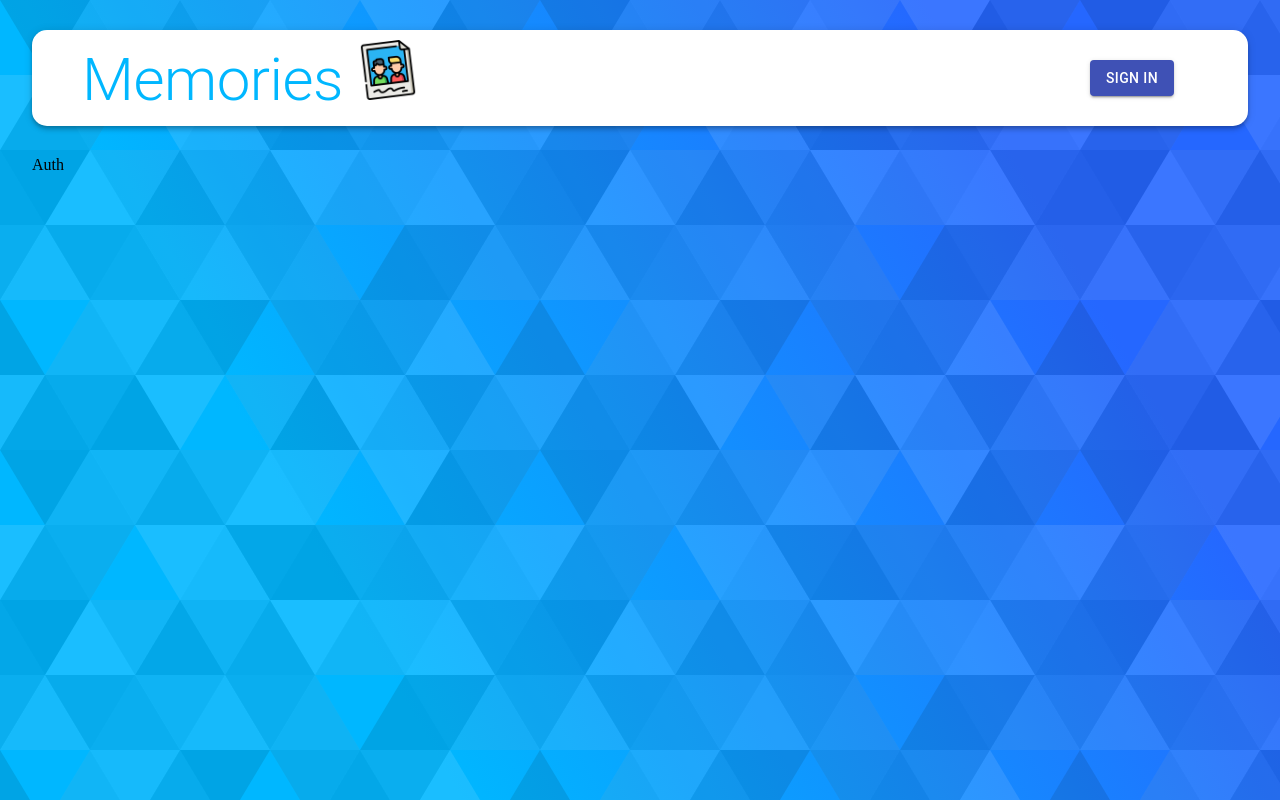
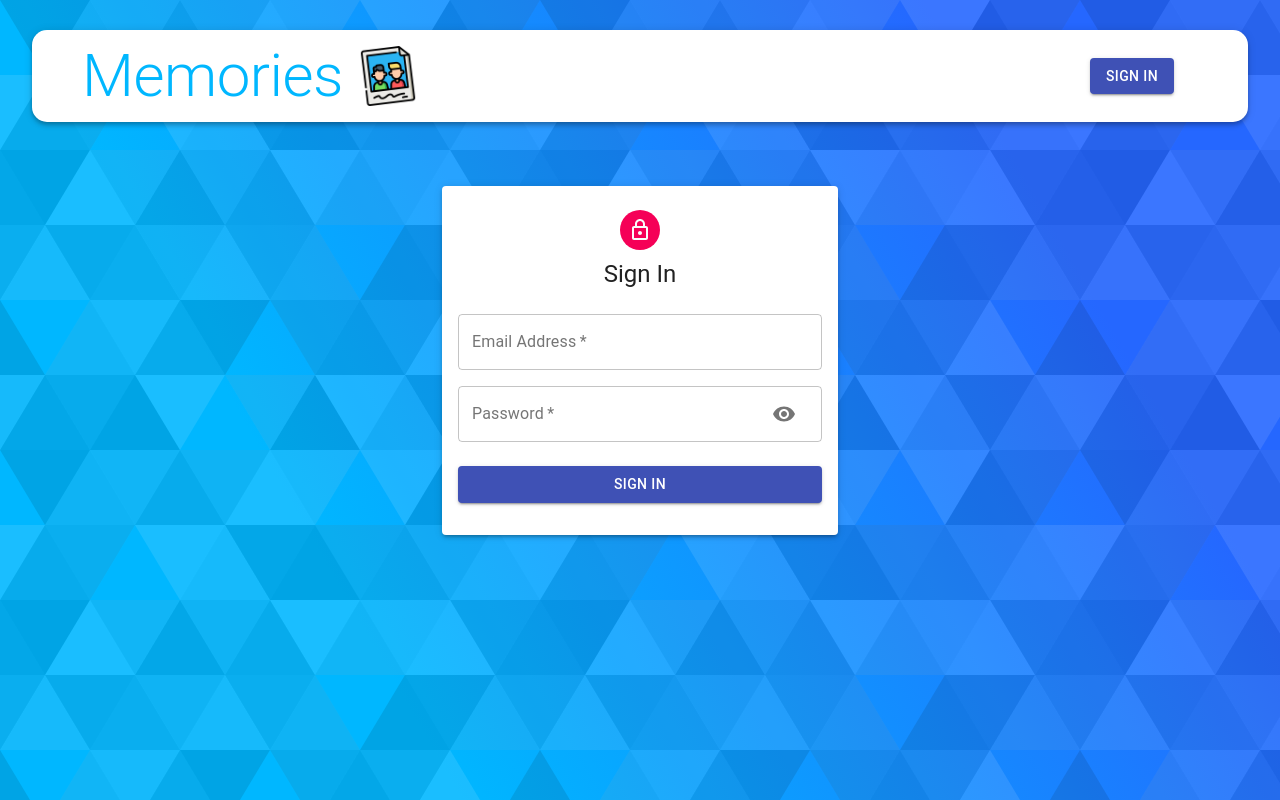
Before and after one commit to brickly26/Memories, a React (Create React App) app in the folder client/: page /auth in a window 1280 px wide. Built offline with nearby package versions, Linux system fonts and the light colour scheme.

Commit message:
added auth page with basic struture and styling

```diff
--- a/client/src/App.js
+++ b/client/src/App.js
@@ -7,8 +7,6 @@ import Home from './components/Home/Home';
 import Auth from './components/Auth/Auth';
 
 const App = () => {
-
-
   return (
     <BrowserRouter>
       <Container maxWidth="lg">
--- a/client/src/components/Auth/Auth.js
+++ b/client/src/components/Auth/Auth.js
@@ -1,9 +1,52 @@
-import React from 'react'
+import React, { useState } from 'react'
+import { Avatar, Button, Paper, Grid, Typography, Container } from '@material-ui/core'
+import LockOutlineIcon from '@material-ui/icons/LockOutlined'
+
+import Input from './Input'
+
+import useStyles from './styles'
 
 const Auth = () => {
-    const state = null;
+  const classes = useStyles();
+  const [showPassword, setShowPassword] = useState(false);
+
+  const isSignup = false;
+
+  const handleShowPassword = () => setShowPassword((prevShowPassword) => !prevShowPassword)
+
+  const handleSubmit = () => {
+
+  }
+
+  const handleChange = () => {
+
+  }
+
   return (
-    <div>Auth</div>
+    <Container component="main" maxWidth="xs">
+      <Paper className={classes.paper} elevation={3}>
+        <Avatar className={classes.avatar}>
+          <LockOutlineIcon />
+        </Avatar>
+        <Typography variant="h5">{isSignup ? 'Sign Up' : 'Sign In'}</Typography>
+        <form className={classes.form} onSubmit={handleSubmit}>
+          <Grid container spacing={2}>
+            { isSignup && (
+                <>
+                  <Input name="firstName" label="First Name" handleChange={handleChange} autoFocus half/>
+                  <Input name="lastName" label="Last Name" handleChange={handleChange} half />
+                </>
+              )}
+            <Input name="email" label="Email Address" handleChange={handleChange} type="email" />
+            <Input name="password" label="Password" handleChange={handleChange} type={showPassword ? 'text' : 'password'} handleShowPassword={handleShowPassword} />
+            { isSignup && <Input name='confirmPassword' label="Repeat Password" handleChange={handleChange} type='password' />}
+          </Grid>
+          <Button className={classes.submit} type="submit" fullWidth variant="contained" color="primary">
+            {isSignup ? "Sign Up" : "Sign In"}
+          </Button>
+        </form>
+      </Paper>
+    </Container>
   )
 }
 
--- /dev/null
+++ b/client/src/components/Auth/Input.js
@@ -0,0 +1,33 @@
+import React from 'react'
+import { TextField, Grid, InputAdornment, IconButton } from '@material-ui/core'
+
+import Visibility from '@material-ui/icons/Visibility';
+import VisibilityOff from '@material-ui/icons/VisibilityOff';
+
+const Input = ({ name, handleChange, label, half, autoFocus, type, handleShowPassword }) => {
+  return (
+    <Grid item xs={12} sm={half ? 6 : 12}>
+        <TextField
+            name={name}
+            onChange={handleChange}
+            variant="outlined"
+            required
+            fullWidth
+            label={label}
+            autoFocus={autoFocus}
+            type={type}
+            InputProps={name === 'password' && {
+                endAdornment: (
+                    <InputAdornment position="end">
+                        <IconButton onClick={handleShowPassword}>
+                            {type === 'password' ? <Visibility /> : <VisibilityOff />}
+                        </IconButton>
+                    </InputAdornment>
+                )
+            }}
+        />
+    </Grid>
+  )
+}
+
+export default Input
--- a/client/src/components/Home/Home.js
+++ b/client/src/components/Home/Home.js
@@ -8,7 +8,6 @@ import { getPosts } from '../../actions/posts'
 
 const Home = () => {
   const [currentId, setCurrentId] = useState(null);
-  const classes = useStyles();
   const dispatch = useDispatch();
 
   useEffect(() => {
@@ -18,7 +17,7 @@ const Home = () => {
   return (
     <Grow in>
         <Container>
-          <Grid className={classes.mainContainer} container justifyContent="space-between" alignItems="stretch" spacing={3}>
+          <Grid container justifyContent="space-between" alignItems="stretch" spacing={3}>
             <Grid item xs={12} sm={7}>
               <Posts setCurrentId={setCurrentId} />
             </Grid>
--- a/client/src/components/Navbar/Navbar.js
+++ b/client/src/components/Navbar/Navbar.js
@@ -12,7 +12,7 @@ const Navbar = () => {
 
   return (
     <AppBar className={classes.appBar} position="static" color="inherit">
-      <div classname={classes.brandContainer}>
+      <div className={classes.brandContainer}>
         <Typography component={Link} to="/" className={classes.heading} variant="h2" align="center">Memories</Typography>
         <img className={classes.image} src={memories} alt="Memories" height="60"/>
       </div>
```
